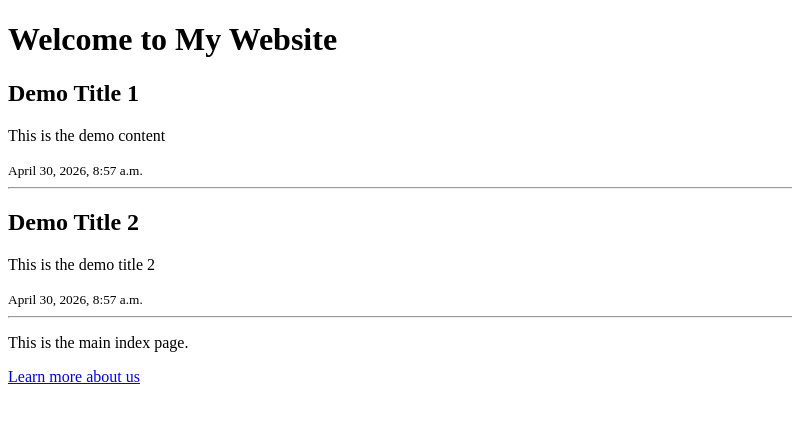
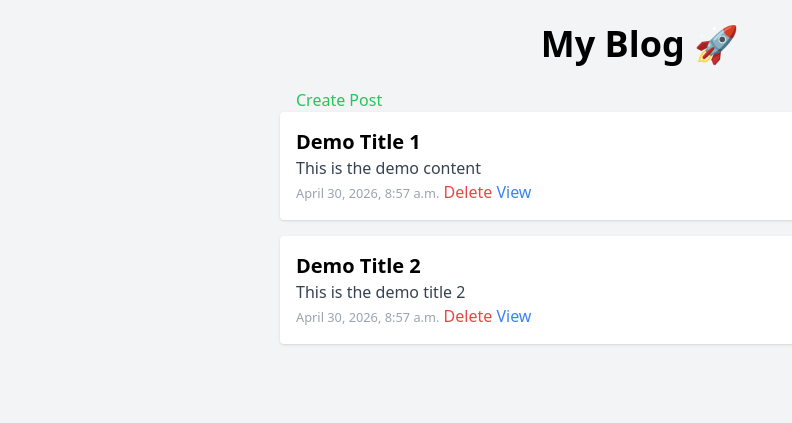
Before and after one commit to KodewithArun/Simple-Blog-App, a Django app: page / in a window 1280 px wide. Shown: the top 423 px of the page, without its empty margins (0-792 px from the left). Run offline with Django 5.2, Linux system fonts and the light colour scheme; data comes from the database, SQL or seed files in the repository; both versions use the stored data as it was after the commit; some libraries are stand-ins or nearby versions.

Commit message:
feat(blog): complete CRUD for blog post and navigation handling

```diff
--- a/blog/templates/home.html
+++ b/blog/templates/home.html
@@ -1,19 +1,34 @@
 <!DOCTYPE html>
-<html lang="en">
+<html>
+
 <head>
-    <meta charset="UTF-8">
-    <meta name="viewport" content="width=device-width, initial-scale=1.0">
-    <title>My BlogSite Homepage</title>
+    <script src="https://cdn.tailwindcss.com"></script>
+    <title>My Blog</title>
 </head>
-<body>
-    <h1>Welcome to My Website</h1>
-    {% for post in posts %}
-     <h2>{{ post.title }}</h2>
-    <p>{{ post.content }}</p>
-    <small>{{ post.created_at }}</small>
-    <hr>
-    {% endfor %}
-    <p>This is the main index page.</p>
-    <a href="about.html">Learn more about us</a>
+
+<body class="bg-gray-100">
+
+    <div class="max-w-3xl mx-auto p-6">
+
+        <h1 class="text-4xl font-bold mb-6 text-center">
+            My Blog 🚀
+        </h1>
+        <a href="{% url 'create' %}" class="text-green-500 ml-4">Create Post</a>
+
+        {% for post in posts %}
+        <div class="bg-white p-4 mb-4 rounded shadow">
+            <h2 class="text-xl font-semibold">{{ post.title }}</h2>
+            <p class="text-gray-700">{{ post.content }}</p>
+            <small class="text-gray-400">{{ post.created_at }}</small>
+            <a href="/delete/{{ post.id }}/" class="text-red-500">
+                Delete
+            </a>
+            <a href="{% url 'detail' post.id %}" class="text-blue-500">View</a>
+        </div>
+        {% endfor %}
+
+    </div>
+
 </body>
+
 </html>
--- a/blog/urls.py
+++ b/blog/urls.py
@@ -1,6 +1,10 @@
 from django.urls import path
-from .views import home
+from .views import home, create_post , post_details ,delete_post , edit_post
 
 urlpatterns = [
-    path('',home)
+    path('',home,name='home'),
+    path('create/',create_post,name='create'),
+    path('post/<int:id>/',post_details,name='detail'),
+    path('delete/<int:id>/', delete_post, name='delete'),
+    path('edit/<int:id>/', edit_post, name='edit'),
 ]
--- a/blog/views.py
+++ b/blog/views.py
@@ -1,7 +1,46 @@
-from django.shortcuts import render
+from django.shortcuts import render , redirect , get_object_or_404
 from django.http import HttpResponse
 from .models import Post
+from .forms import PostForm
 
 def home(request):
     posts = Post.objects.all()
     return render(request,'home.html',{'posts':posts})
+
+
+
+def create_post(request):
+    if request.method == "POST":
+        title = request.POST.get("title")
+        content = request.POST.get("content")
+
+        Post.objects.create(
+            title=title,
+            content=content
+        )
+
+        return redirect('home')
+
+    return render(request, 'create_post.html')
+
+
+def post_details(request,id):
+    post = get_object_or_404(Post,id=id)
+    return render(request, 'post_detail.html',{'post':post})
+
+def delete_post(request,id):
+    post = get_object_or_404(Post,id=id)
+    post.delete()
+    return redirect('home')
+
+
+def edit_post(request, id):
+    post = get_object_or_404(Post, id=id)
+
+    if request.method == "POST":
+        post.title = request.POST.get("title")
+        post.content = request.POST.get("content")
+        post.save()
+        return redirect('home')
+
+    return render(request, 'edit_post.html', {'post': post})
```
Also changed, not shown: blog/forms.py (added, +7 -0 lines), blog/templates/create_post.html (added, +59 -0 lines), blog/templates/edit_post.html (added, +27 -0 lines), blog/templates/post_detail.html (added, +24 -0 lines), db.sqlite3.
